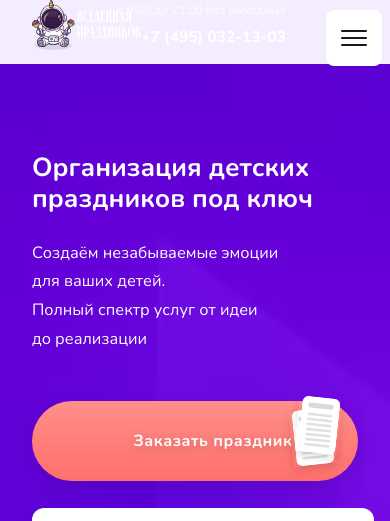
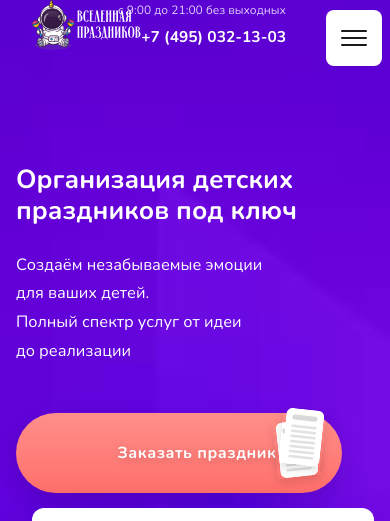
Before and after one commit to lifestark/worldpir_redesign_Jan-17-1-26, a plain HTML site: page index.html in a window 390 px wide. Shown: the top 521 px of the page. Drawn offline with nearby package versions, Linux system fonts and the light colour scheme; grey boxes are pictures that could not be loaded.

Commit message:
Fix navigation and hero section overlap on mobile
Changed navigation to fixed positioning on mobile to ensure it stays above the hero section. Adjusted hero section styles to remove negative margin and add appropriate padding, preventing content from being overlapped by the navigation bar. Improved responsive layout and clarified comments for maintainability.

```diff
--- a/src/css/components/navigation.css
+++ b/src/css/components/navigation.css
@@ -485,14 +485,14 @@ body.has-open-nav {
         display: none;
     }
 
-    /* make header scroll with page on mobile, keep burger fixed */
+    /* keep header fixed on mobile so it stays above hero */
     .navigation {
-        position: static ;
-        top: auto ;
-        left: auto ;
-        right: auto ;
+        position: fixed ;
+        top: 0 ;
+        left: 0 ;
+        right: 0 ;
         width: 100%;
-        z-index: initial ;
+        z-index: var(--z-nav, var(--z-fixed, 10000)) ;
         background: var(--nav-bg);
     }
 
--- a/src/css/sections/hero.css
+++ b/src/css/sections/hero.css
@@ -7,12 +7,7 @@
     position: relative;
     top: 0;
     left: 0;
-    /* Высота секции рассчитывается по аспекту фоновой картинки плюс отступ для фиксированной навигации.
-         --hero-aspect — отношение высоты/ширины изображения (например, 16:9 = 0.5625).
-         Высота = min(100vh, 100vw * aspect + nav-height). */
-    --hero-aspect: 0.5625;
-    /* По умолчанию 16:9 — при необходимости скорректируйте */
-    /* Высота теперь вычисляется из ширины фоновой картинки: width * aspect + nav offset */
+
     height: 80vh;
     /* Установка отступа от навигации */
     padding-top: calc(var(--nav-height, 80px) + 24px);
@@ -43,9 +38,8 @@
     transition: none;
     /* убрали дерганье */
     overflow: hidden;
-    /* Поднятие секции выше */
-    margin-top: -20px;
-    /* Регулируйте значение для достижения нужного результата */
+    /* Поднятие секции выше — убрано, чтобы избежать перекрытий с навигацией */
+    margin-top: 0;
 }
 
 /* Responsive background images (DPR-aware) */
@@ -70,6 +64,11 @@
                 url('../../img/background/1280.jpg') type('image/jpeg') 1x,
                 url('../../img/background/1280_2x.avif') type('image/avif') 2x,
                 url('../../img/background/1280@2x.webp') type('image/webp') 2x);
+        /* На этой точке задаём позиционирование и отступы отдельно (не внутри image-set)
+           Отодвигаем содержимое вниз на высоту навигации, чтобы текст/кнопки не перекрывались */
+        justify-content: flex-start;
+        background-position: left top;
+        padding-top: var(--nav-height);
     }
 }
 
@@ -200,6 +199,7 @@
 }
 
 .hero__content {
+    padding-top: 100px;
     text-align: left;
     /* Выравнивание контента по левому краю */
 
@@ -257,7 +257,7 @@
     pointer-events: none;
     mix-blend-mode: screen;
     opacity: 0;
-    /* Нежный блик отключён по умолчанию — replay включается на hover */
+    /*  блик отключён по умолчанию — replay включается на hover */
     animation: none;
 }
 
@@ -288,7 +288,6 @@
     animation: hero-sheen-replay 900ms ease-out 0s 1 both;
 }
 
-/* Триггерим replay блика при наведении на контейнер .hero__actions (а не только на саму кнопку) */
 .hero__actions:hover .btn--large::before,
 .hero__actions:focus-within .btn--large::before {
     animation: hero-sheen-replay 900ms ease-out 0s 1 both;
@@ -349,30 +348,26 @@
 }
 
 @media (min-width: 1024px) {
-    .hero__content {
-        max-width: 50vw;
-        /* Ограничение ширины контента до 50% ширины вьюпорта на десктопах */
-    }
-}
-
-@media (min-width: 1024px) {
     .hero {
         align-items: center;
         /* Вернули центрирование для десктопа */
-        /* Отступ от навигации */
         background-position: left center;
         /* Прижали фон к левому краю на десктопах */
+    }
+
+    .hero__content {
+        max-width: 50vw;
     }
 }
 
 @media (max-width: 1023px) {
     .hero {
-
-        /* На мобильных помещаем содержимое сверху и центрируем по горизонтали */
+        /* На мобильных помещаем содержимое сверху; навигация фиксирована сверху */
         align-items: flex-start;
-        justify-content: center;
-        background-position: center top;
-        /* убираем негативный margin, чтобы хиро начинался ровно под навигацией */
+        justify-content: flex-start;
+        background-position: left top;
+        /* отодвигаем контент геро вниз на высоту навигации, чтобы не наезжал */
+        padding-top: var(--nav-height);
         margin-top: 0;
     }
 }
```
